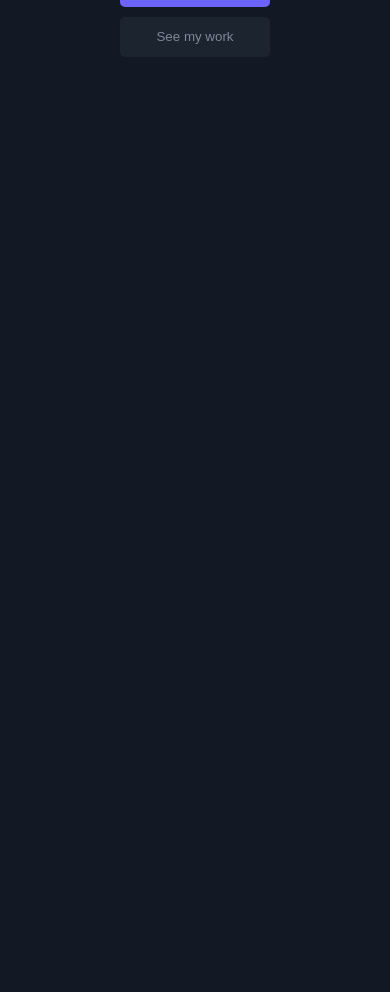
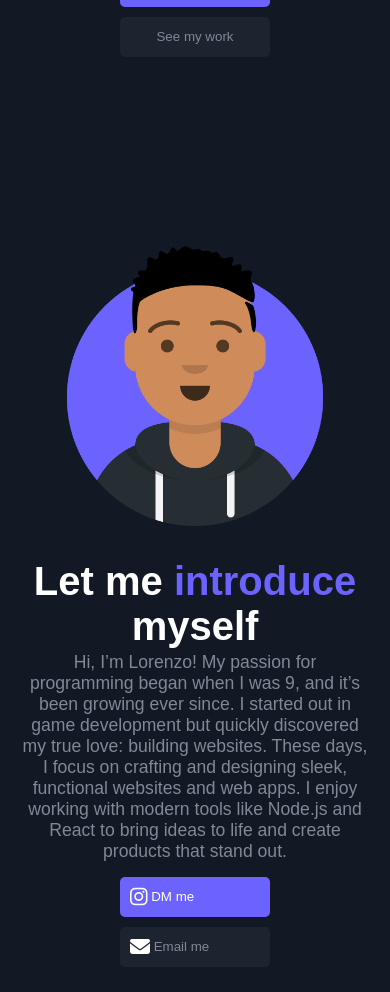
Before and after one commit to RRTropical/react-portfolio, a React (Vite) app: page / in a window 390 px wide. Shown: the part 718-1710 px from the top of the page. Before the commit the page ends 844 px from the top, so only its background shows below. Built offline with nearby package versions, Linux system fonts and the light colour scheme.

Commit message:
home component + nav function
home component is finished and elements of the navbar highlight based on the active page

```diff
--- a/index.html
+++ b/index.html
@@ -1,12 +1,16 @@
-<!doctype html>
+<!DOCTYPE html>
 <html lang="en">
-
   <head>
     <meta charset="UTF-8" />
     <meta name="viewport" content="width=device-width, initial-scale=1.0" />
-  <link rel="stylesheet" href="https://cdnjs.cloudflare.com/ajax/libs/font-awesome/6.7.1/css/all.min.css"
+    <link
+      rel="stylesheet"
+      href="https://cdnjs.cloudflare.com/ajax/libs/font-awesome/6.7.1/css/all.min.css"
       integrity="sha512-5Hs3dF2AEPkpNAR7UiOHba+lRSJNeM2ECkwxUIxC1Q/FLycGTbNapWXB4tP889k5T5Ju8fs4b1P5z/iB4nMfSQ=="
-    crossorigin="anonymous" referrerpolicy="no-referrer" />
+      crossorigin="anonymous"
+      referrerpolicy="no-referrer"
+    />
+    <link rel="icon" type="image/x-icon" href="/public/favicon.ico" />
     <title>Lorenzo Cooks | Portfolio</title>
   </head>
 
@@ -14,5 +18,4 @@
     <div id="root"></div>
     <script type="module" src="/src/index.jsx"></script>
   </body>
-
 </html>
--- a/src/components/Navbar.jsx
+++ b/src/components/Navbar.jsx
@@ -1,32 +1,73 @@
+import { useEffect } from "react";
+
 export default function Navbar() {
+  useEffect(() => {
+    // Highlight active navigation link based on the current path
+    const links = document.querySelectorAll(".nav a");
+    links.forEach((link) => {
+      const href = link.href;
+      const parts = href.split("/");
+      const lastPart =
+        parts[parts.length - 1] === "" ? "/" : `/${parts[parts.length - 1]}`;
+
+      if (lastPart === location.pathname) {
+        link.style.color = "#6c63ff";
+        link.querySelector("i").style.color = "#6c63ff";
+      } else {
+        link.style.color = "#818896";
+        link.querySelector("i").style.color = "#818896";
+      }
+    });
+
+    // Update navbar background color on scroll
+    const updateNavbar = () => {
+      if (window.innerWidth > 768) {
+        const navBar = document.querySelector(".navBar");
+        if (window.scrollY < 50 && !navBar.classList.contains("active")) {
+          navBar.style.backgroundColor = "transparent";
+        } else {
+          navBar.style.backgroundColor = "#1C2430";
+        }
+      }
+    };
+
+    window.addEventListener("scroll", updateNavbar);
+
+    // Cleanup event listener on component unmount
+    return () => {
+      window.removeEventListener("scroll", updateNavbar);
+    };
+  }, []);
+
   const handleClick = () => {
-    const hamburger = document.querySelector(".hamburger");
+    // Toggle active state for navigation and hamburger menu
     const nav = document.querySelector(".nav");
     const navBar = document.querySelector(".navBar");
-    const menu = hamburger.querySelector("i");
+    const menu = document.querySelector(".hamburger i");
 
-    hamburger.addEventListener("click", function () {
     nav.classList.toggle("active");
     menu.classList.toggle("fa-bars");
     menu.classList.toggle("fa-x");
     navBar.classList.toggle("active");
-    });
   };
+
   return (
-    <>
     <nav className="navBar">
-        <h1>
+      <h1
+        onClick={() => {
+          location.pathname = "";
+        }}
+      >
         <span className="highlight">LC</span>
       </h1>
       <div className="nav">
-          <a className="highlight" href="/">
-            {" "}
+        <a className="home" href="/">
           <i className="fa-solid fa-house"></i> Home
         </a>
-          <a href="/about">
+        <a className="about" href="/about">
           <i className="fa-solid fa-user"></i> About
         </a>
-          <a href="/projects">
+        <a className="projects" href="/projects">
           <i className="fa-solid fa-code"></i> Projects
         </a>
       </div>
@@ -34,6 +75,5 @@ export default function Navbar() {
         <i className="fas fa-bars"></i>
       </div>
     </nav>
-    </>
   );
 }
--- a/src/index.css
+++ b/src/index.css
@@ -12,10 +12,14 @@ body {
 
 button {
   cursor: pointer;
+  height: 40px;
+  width: 150px;
+  border: none;
+  border-radius: 5px;
 }
 
 h1 {
-  font-size: 3.3rem;
+  font-size: 3rem;
 }
 
 p {
@@ -23,13 +27,15 @@ p {
   color: #818896;
 }
 
-.hero img {
+.hero img,
+.intro img {
   max-height: 400px;
   max-width: 100%;
   margin-right: 8%;
 }
 
-.hero {
+.hero,
+.intro {
   min-height: 100vh;
   padding: 80px 20px 20px;
   box-sizing: border-box;
@@ -39,15 +45,39 @@ p {
   margin-left: 20px;
 }
 
-.heroInfo {
+.heroInfo,
+.introInfo {
   max-width: 600px;
 }
 
-.hero h1 {
+.intro {
+  align-items: flex-start;
+  white-space: pre-wrap;
+  min-height: fit-content;
+}
+
+.intro button {
+  text-align: left;
+  padding-left: 10px;
+  display: inline-flex;
+  align-items: center;
+}
+
+.intro i {
+  font-size: 20px;
+}
+
+.intro img {
+  max-height: 300px;
+}
+
+.hero h1,
+.intro h1 {
   margin-bottom: -15px;
 }
 
-.hero p {
+.hero p,
+.intro p {
   margin-bottom: 15px;
   width: 100%;
 }
@@ -61,13 +91,14 @@ p {
   display: flex;
   align-items: center;
   justify-content: space-between;
+  background-color: #1c2430;
 }
 
 .nav a {
   text-decoration: none;
   color: #818896;
   margin-left: 15px;
-  font-size: 1.3rem;
+  font-size: 1.1rem;
 }
 
 .nav i {
@@ -93,13 +124,6 @@ p {
 
 .nav {
   margin-right: 40px;
-}
-
-.hero button {
-  height: 40px;
-  width: 150px;
-  border: none;
-  border-radius: 5px;
 }
 
 .primaryButton {
@@ -128,39 +152,48 @@ p {
 }
 
 @media (max-width: 1500px) {
-  .hero img {
+  .hero img,
+  .intro img {
     margin-right: 20px;
   }
 }
 
 @media (max-width: 1130px) {
-  .hero {
+  .hero,
+  .intro {
     margin: 0;
     flex-direction: column-reverse;
     justify-content: center;
+    align-items: center;
     text-align: center;
     padding-top: 100px;
   }
 
-  .heroInfo {
+  .heroInfo,
+  .introInfo {
     display: flex;
     flex-direction: column;
     align-items: center;
   }
 
-  .hero img {
+  .hero img,
+  .intro img {
     margin-right: 0;
   }
 
-  .hero h1 {
+  .hero h1,
+  .intro h1 {
     font-size: 2.5rem;
   }
 
-  .hero p {
+  .hero p,
+  .intro p {
     font-size: 1.1rem;
   }
 
-  .hero button {
+  button,
+  .primaryButton,
+  .secondaryButton {
     margin: 0;
     margin-bottom: 10px;
   }
@@ -169,7 +202,7 @@ p {
 @media (max-width: 768px) {
   .navBar {
     height: fit-content;
-    background-color: #1c2430;
+    background-color: #1c2430 !important;
   }
   .navBar h1 .highlight {
     position: absolute;
--- a/src/index.jsx
+++ b/src/index.jsx
@@ -1,7 +1,7 @@
 import { StrictMode } from "react";
 import { createRoot } from "react-dom/client";
 import "./index.css";
-import { BrowserRouter, Routes, Route } from "react-router-dom";
+import { BrowserRouter, Routes, Route, Navigate } from "react-router-dom";
 import Home from "./pages/Home";
 import About from "./pages/About";
 import Projects from "./pages/Projects";
@@ -15,10 +15,11 @@ createRoot(document.getElementById("root")).render(
         <Navbar />
         <BrowserRouter>
           <Routes>
-            <Route index path="*" element={<Home />} />
+            <Route index path="/" element={<Home />} />
             <Route path="/about" element={<About />} />
             <Route path="/projects" element={<Projects />} />
             <Route path="/contact" element={<Contact />} />
+            <Route path="*" element={<Navigate to="/" />} />
           </Routes>
         </BrowserRouter>
       </>
--- a/src/pages/Home.jsx
+++ b/src/pages/Home.jsx
@@ -26,7 +26,37 @@ export default function Home() {
             See my work
           </button>
         </div>
-        <img src="src\assets\version control.png" alt="" />
+        <img src="src\assets\version control.png" alt="A guy using a laptop" />
+      </section>
+      <section className="intro">
+        <div className="introInfo">
+          <h1>
+            Let me <span className="highlight">introduce</span> myself
+          </h1>
+          <p>
+            Hi, I’m Lorenzo! My passion for programming began when I was 9, and
+            it’s been growing ever since. I started out in game development but
+            quickly discovered my true love: building websites. These days, I
+            focus on crafting and designing sleek, functional websites and web
+            apps. I enjoy working with modern tools like Node.js and React to
+            bring ideas to life and create products that stand out.
+          </p>
+          <button
+            className="primaryButton"
+            onClick={() => {
+              window.open("https://www.instagram.com/its_t3nnessee/", "_blank");
+            }}
+          >
+            <i className="fa-brands fa-instagram"></i> DM me
+          </button>
+          <button className="secondaryButton">
+            <i className="fa-solid fa-envelope"></i> Email me
+          </button>
+        </div>
+        <img
+          src="src\assets\avatar.png"
+          alt="A graphic resembling Lorenzo Cooks"
+        />
       </section>
     </>
   );
```
Also changed, not shown: src/assets/avatar.png (added), 1 other file (tests, documents, lock files or other folders). Lines whose indentation alone changed are shown as unchanged.
